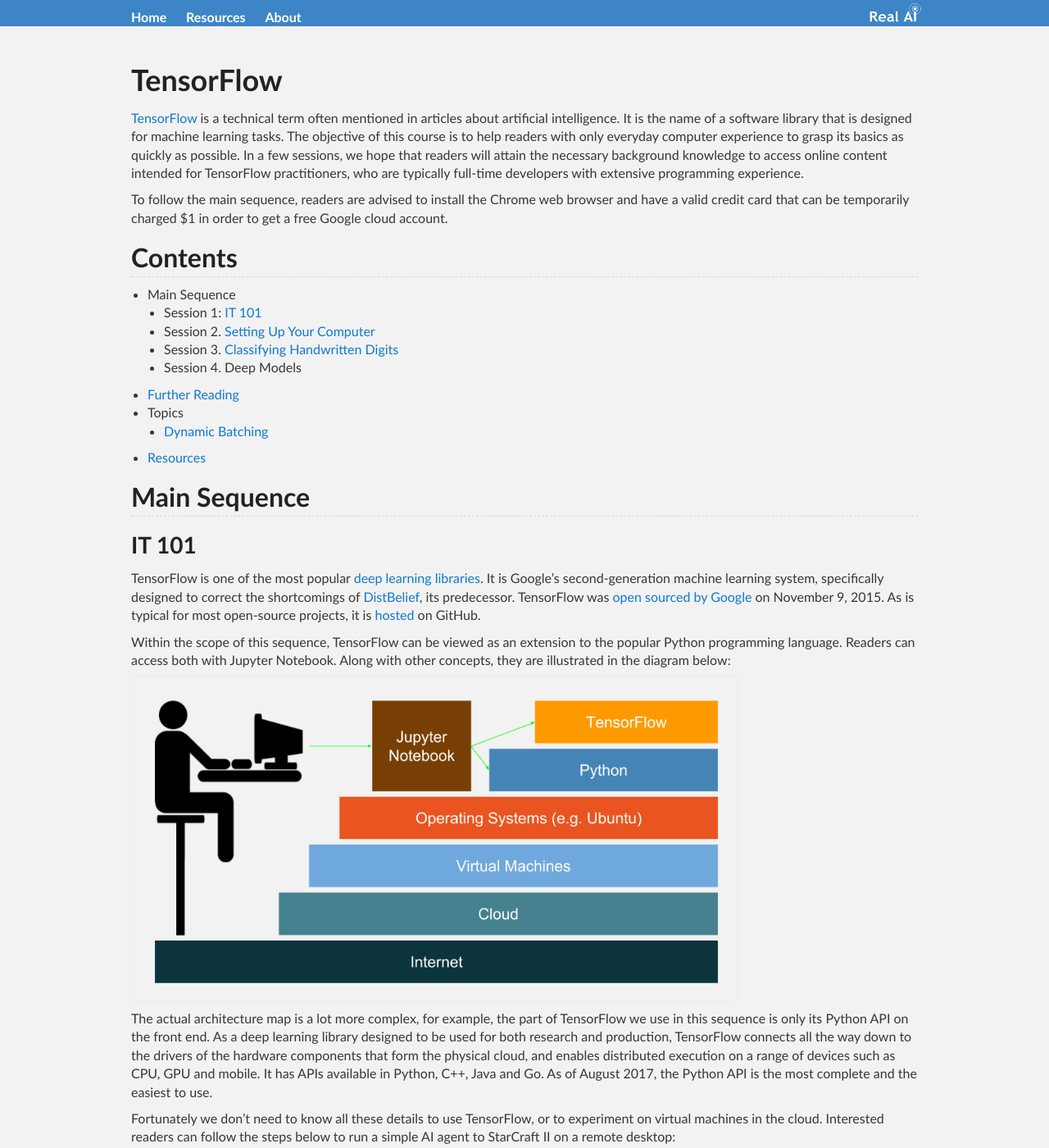
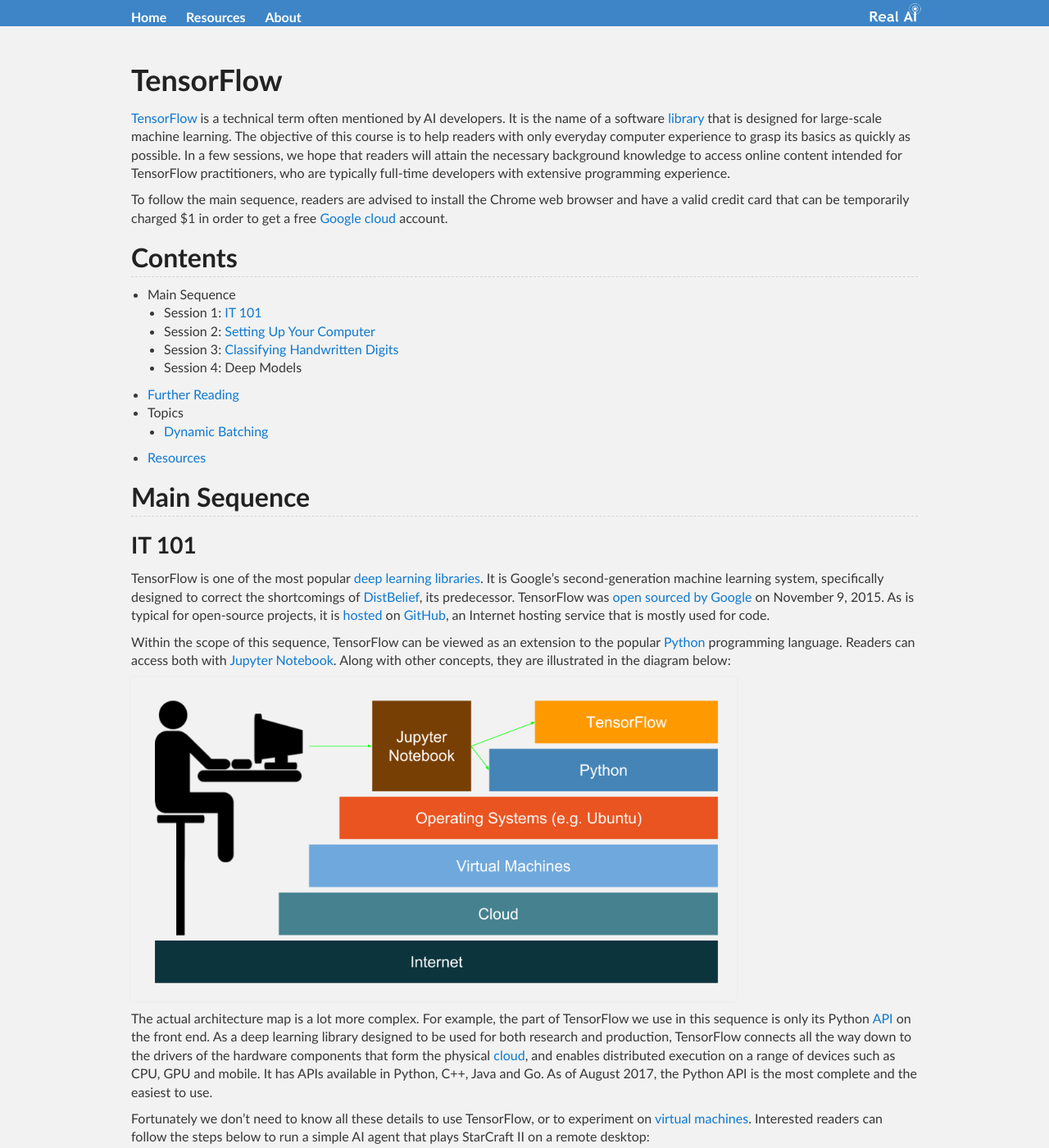
Before and after one commit to Tonywuhk/realai.org, a Jekyll site: the page built from course/tensorflow/README.md, in a window 1280 px wide and 1400 px high. Shown: the whole window at 82% size. Built offline with Jekyll 4.4.1, drawn with Linux system fonts in a browser that asks for light colours; our own code applies the rules of GitHub Pages for plain Markdown files; the repository's description, which GitHub fills in, is left out.

Commit message:
Update files

```diff
--- a/course/tensorflow/README.md
+++ b/course/tensorflow/README.md
@@ -5,17 +5,17 @@
 ---
 # TensorFlow
 
-[TensorFlow](https://www.tensorflow.org/) is a technical term often mentioned in articles about artificial intelligence. It is the name of a software library that is designed for machine learning tasks. The objective of this course is to help readers with only everyday computer experience to grasp its basics as quickly as possible. In a few sessions, we hope that readers will attain the necessary background knowledge to access online content intended for TensorFlow practitioners, who are typically full-time developers with extensive programming experience.
+[TensorFlow](https://www.tensorflow.org/) is a technical term often mentioned by AI developers. It is the name of a software [library](https://en.wikipedia.org/wiki/Library_(computing)) that is designed for large-scale machine learning. The objective of this course is to help readers with only everyday computer experience to grasp its basics as quickly as possible. In a few sessions, we hope that readers will attain the necessary background knowledge to access online content intended for TensorFlow practitioners, who are typically full-time developers with extensive programming experience.
 
-To follow the main sequence, readers are advised to install the Chrome web browser and have a valid credit card that can be temporarily charged $1 in order to get a free Google cloud account.
+To follow the main sequence, readers are advised to install the Chrome web browser and have a valid credit card that can be temporarily charged $1 in order to get a free [Google cloud](https://cloud.google.com/) account.
 
 ## Contents
 
 * Main Sequence
   * Session 1: [IT 101](#it-101)
-  * Session 2. [Setting Up Your Computer](#setting-up-your-computer)
-  * Session 3. [Classifying Handwritten Digits](#classifying-handwritten-digits)
-  * Session 4. Deep Models
+  * Session 2: [Setting Up Your Computer](#setting-up-your-computer)
+  * Session 3: [Classifying Handwritten Digits](#classifying-handwritten-digits)
+  * Session 4: Deep Models
 * [Further Reading](#further-reading)
 * Topics
   * [Dynamic Batching](#dynamic-batching)
@@ -25,21 +25,19 @@
 
 ### IT 101
 
-TensorFlow is one of the most popular [deep learning libraries](http://realai.org/course/libraries/). It is Google’s second-generation machine learning system, specifically designed to correct the shortcomings of [DistBelief](https://research.google.com/pubs/pub40565.html), its predecessor. TensorFlow was [open sourced by Google](https://research.googleblog.com/2015/11/tensorflow-googles-latest-machine_9.html) on November 9, 2015. As is typical for most open-source projects, it is [hosted](https://github.com/tensorflow/tensorflow) on GitHub.
+TensorFlow is one of the most popular [deep learning libraries](http://realai.org/course/libraries/). It is Google’s second-generation machine learning system, specifically designed to correct the shortcomings of [DistBelief](https://research.google.com/pubs/pub40565.html), its predecessor. TensorFlow was [open sourced by Google](https://research.googleblog.com/2015/11/tensorflow-googles-latest-machine_9.html) on November 9, 2015. As is typical for open-source projects, it is [hosted](https://github.com/tensorflow/tensorflow) on [GitHub](https://github.com/), an Internet hosting service that is mostly used for code.
 
-Within the scope of this sequence, TensorFlow can be viewed as an extension to the popular Python programming language. Readers can access both with Jupyter Notebook. Along with other concepts, they are illustrated in the diagram below:
+Within the scope of this sequence, TensorFlow can be viewed as an extension to the popular [Python](http://realai.org/course/python/) programming language. Readers can access both with [Jupyter Notebook](http://realai.org/course/jupyter/). Along with other concepts, they are illustrated in the diagram below:
 
 ![](http://realai.org/course/tensorflow/IT-101.png)
 
-The actual architecture map is a lot more complex, for example, the part of TensorFlow we use in this sequence is only its Python API on the front end. As a deep learning library designed to be used for both research and production, TensorFlow connects all the way down to the drivers of the hardware components that form the physical cloud, and enables distributed execution on a range of devices such as CPU, GPU and mobile. It has APIs available in Python, C++, Java and Go. As of August 2017, the Python API is the most complete and the easiest to use.
+The actual architecture map is a lot more complex. For example, the part of TensorFlow we use in this sequence is only its Python [API](https://en.wikipedia.org/wiki/Application_programming_interface) on the front end. As a deep learning library designed to be used for both research and production, TensorFlow connects all the way down to the drivers of the hardware components that form the physical [cloud](https://en.wikipedia.org/wiki/Cloud_computing), and enables distributed execution on a range of devices such as CPU, GPU and mobile. It has APIs available in Python, C++, Java and Go. As of August 2017, the Python API is the most complete and the easiest to use.
 
-Fortunately we don’t need to know all these details to use TensorFlow, or to experiment on virtual machines in the cloud. Interested readers can follow the steps below to run a simple AI agent to StarCraft II on a remote desktop:
+Fortunately we don’t need to know all these details to use TensorFlow, or to experiment on [virtual machines](https://en.wikipedia.org/wiki/Virtual_machine). Interested readers can follow the steps below to run a simple AI agent that plays StarCraft II on a remote desktop:
 
 * [Running StarCraft II Learning Environment on Google Compute Engine](http://realai.org/course/lab/gce-sc2le/)
 
 ### Setting Up Your Computer
-
-## Basics
 
 Experiments in this section are conducted on an [n1-standard-1](https://cloud.google.com/compute/pricing#predefined_machine_types) instance on [Google Compute Engine](http://realai.org/course/google-compute-engine/). As of August 2017, the machine type costs less than $30 per month in [asia-east1](https://cloud.google.com/compute/docs/regions-zones/regions-zones#available). We use a Ubuntu 16.04 LTS boot image, with firewall rules that allow TCP access from ports 8888 and 6006 for Jupyter Notebook and TensorBoard, respectively. The environment can be set up by the following commands, explained in more details at [Running Jupyter on Google Compute Engine](http://realai.org/course/lab/gce-jupyter/):
 
```
Also changed, not shown: course/jupyter.md (renamed from course/jupyter/README.md, +1 -1 lines), course/lab/README.md (+1 -0 lines), course/lab/gce-jupyter.md (+1 -1 lines), 2 other files.
